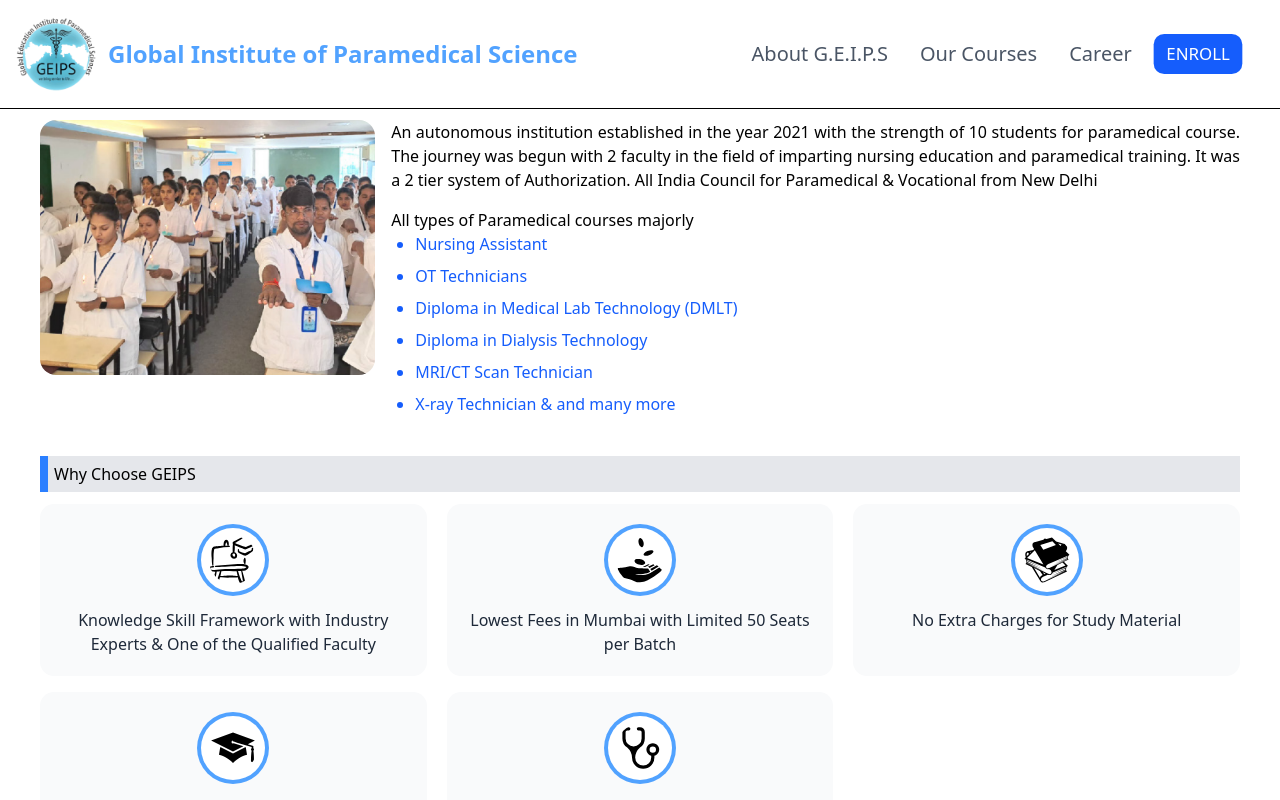
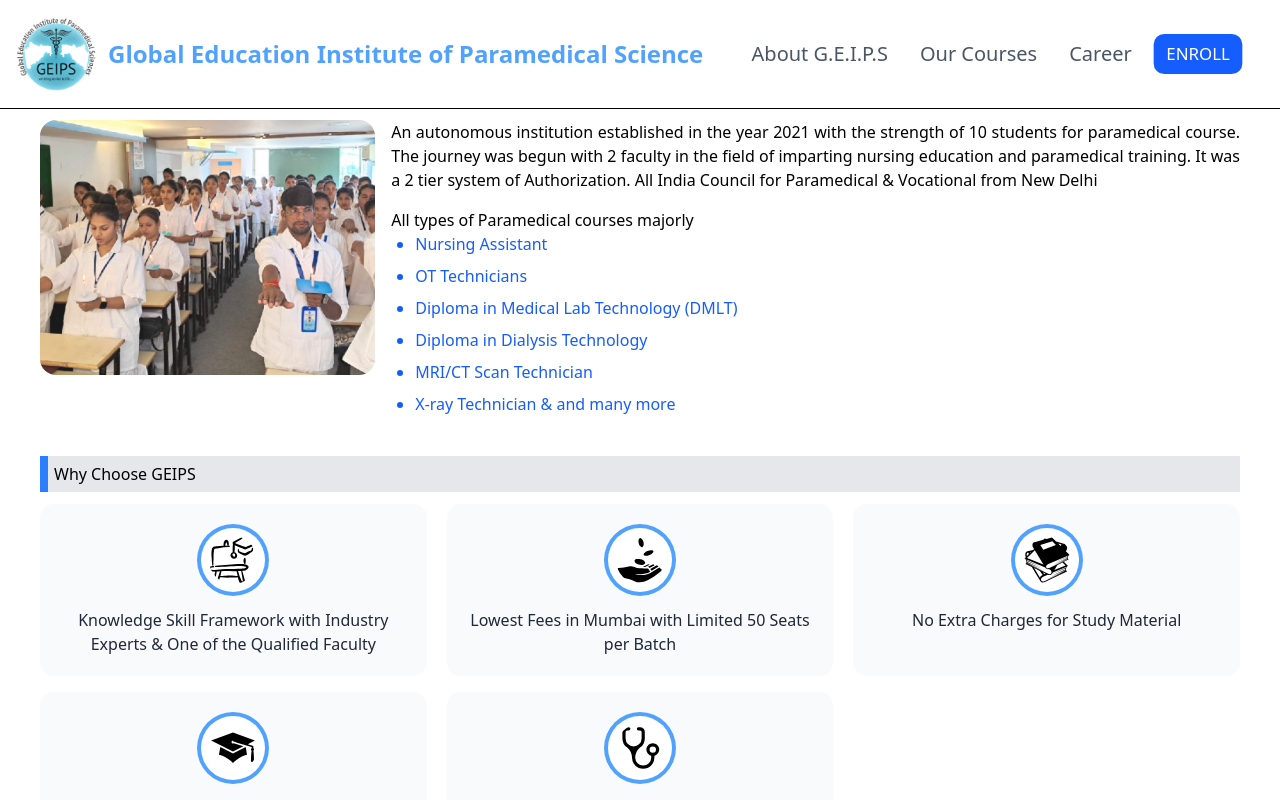
Before and after one commit to Hardik7843/geips, a Next.js app: page / in a window 1280 px wide. Shown: the top 800 px of the page. Built offline with nearby package versions, Linux system fonts and the light colour scheme.

Commit message:
fix: update title to "Global Education Institute of Paramedical Science" in layout, HomePage, and NavBar

```diff
--- a/src/app/layout.tsx
+++ b/src/app/layout.tsx
@@ -15,7 +15,7 @@
 });
 
 export const metadata: Metadata = {
-  title: "Global Institute of Paramedical Science",
+  title: "Global Education Institute of Paramedical Science",
   description: "Made by Raibo Infotech",
 };
 
--- a/src/components/HomePage.tsx
+++ b/src/components/HomePage.tsx
@@ -65,7 +65,7 @@
         <h2 className="sm:hidden text-md font-bold text-blue-400">
           <TypeAnimation
             sequence={[
-              "Global Institute of Paramedical Science",
+              "Global Education Institute of Paramedical Science",
               // () => setTypingDone(true),
             ]}
             wrapper="span"
--- a/src/components/NavBar.tsx
+++ b/src/components/NavBar.tsx
@@ -35,7 +35,7 @@
           <div>
             <h2 className="hidden lg:block lg:text-xl xl:text-2xl font-bold text-blue-400">
               <TypeAnimation
-                sequence={["Global Institute of Paramedical Science"]}
+                sequence={["Global Education Institute of Paramedical Science"]}
                 wrapper="span"
                 speed={80}
                 cursor={false}
@@ -53,7 +53,7 @@
           <div>
             <h2 className="hidden sm:block lg:hidden sm:text-md md:text-lg font-bold text-blue-400">
               <TypeAnimation
-                sequence={["Global Institute of Paramedical Science"]}
+                sequence={["Global Education Institute of Paramedical Science"]}
                 wrapper="span"
                 speed={80}
                 cursor={false}
```
